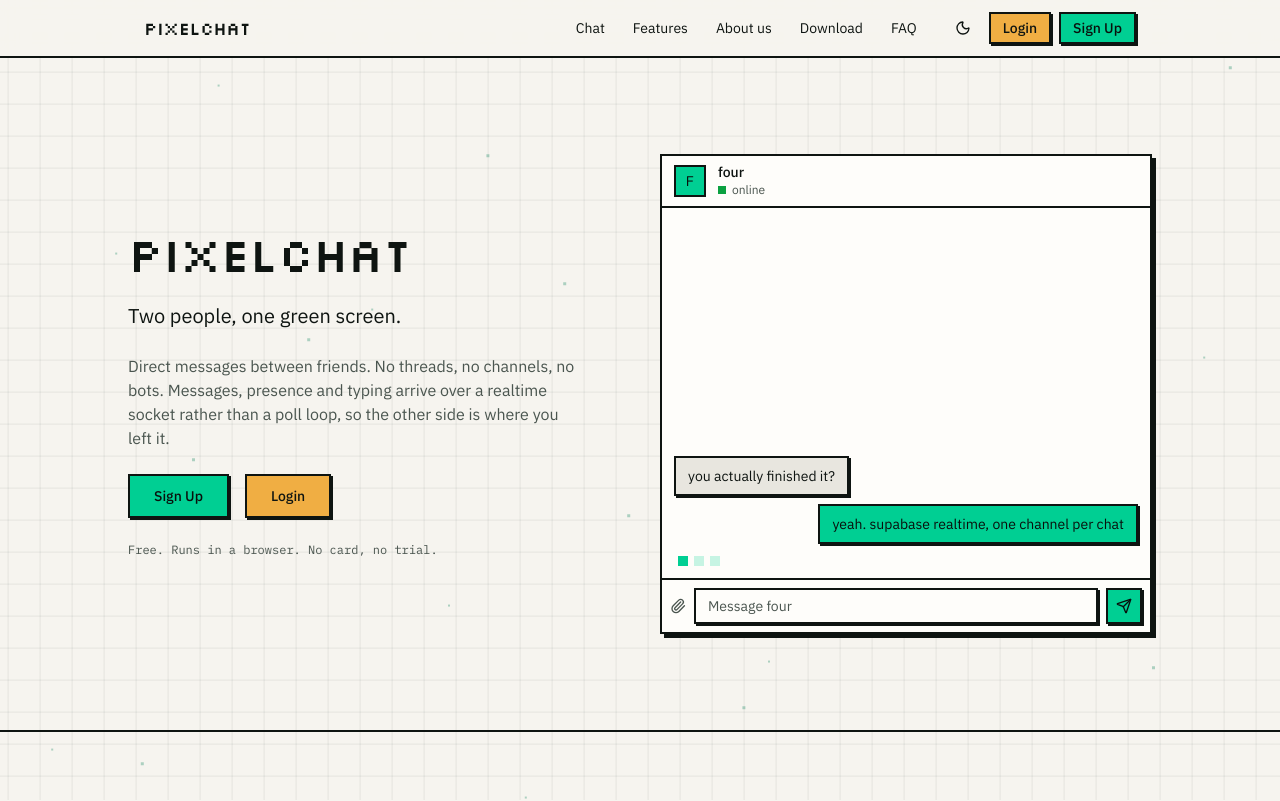
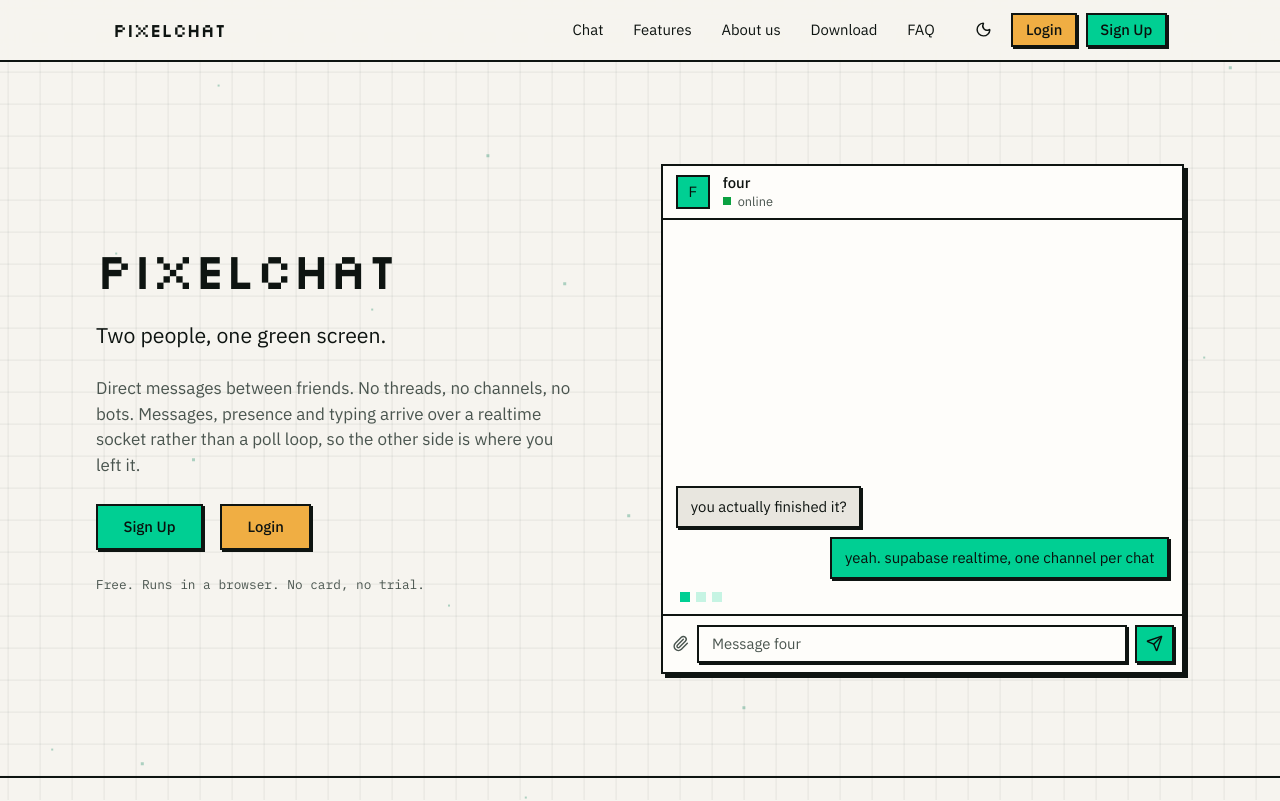
Before and after one commit to ZeroElemental/PixelChat, a Next.js app: page / in a window 1280 px wide. Shown: the top 801 px of the page. Built offline with nearby package versions, Linux system fonts and the light colour scheme; no server answers.

Commit message:
Scale the root size and add fluid gutter and section utilities

```diff
--- a/src/app/globals.css
+++ b/src/app/globals.css
@@ -111,7 +111,22 @@
   --dust: oklch(0.812 0.171 165 / 42%);
 }
 
+/* Fluid gutters and section rhythm: scale with the viewport instead of
+   jumping at breakpoints. */
+@utility gutter {
+  padding-inline: clamp(1rem, 4vw, 2.5rem);
+}
+
+@utility section-y {
+  padding-block: clamp(3rem, 8vw, 6rem);
+}
+
 @layer base {
+  /* 16px on phones easing to 17px by ~1050px. Expressed in rem, so a larger
+     browser default still scales everything. */
+  html {
+    font-size: clamp(1rem, 0.9rem + 0.25vw, 1.0625rem);
+  }
   * {
     @apply border-border outline-ring/50;
   }
```
